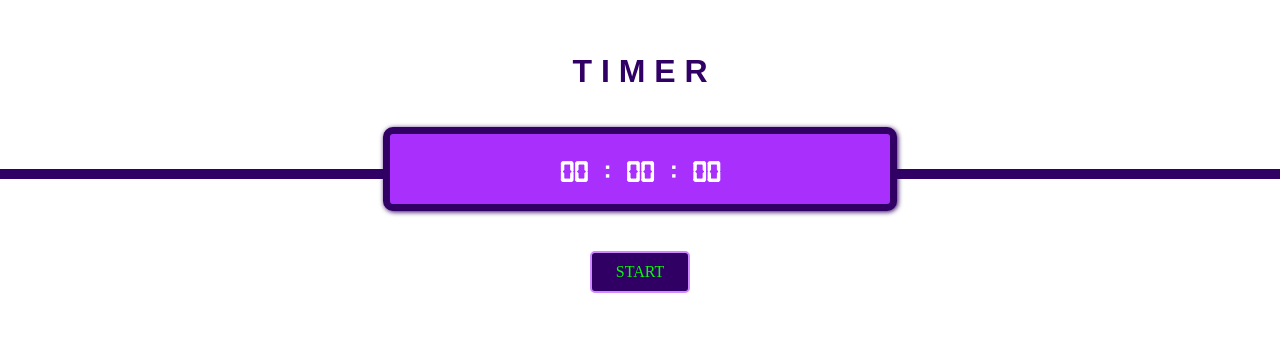
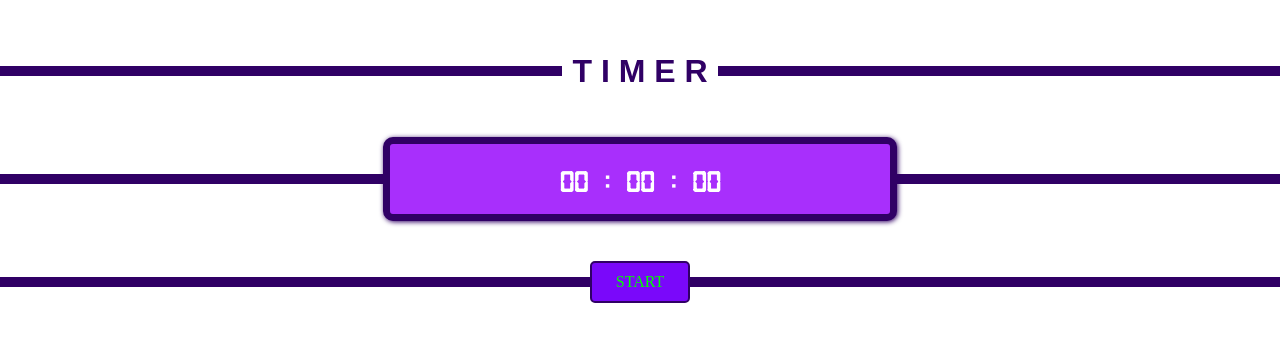
Before and after one commit to alirezamoon/timer, a React (Create React App) app: page / in a window 1280 px wide. Shown: the part 226-568 px from the top of the page. Built offline with nearby package versions, Linux system fonts and the light colour scheme.

Commit message:
new style

```diff
--- a/src/App.js
+++ b/src/App.js
@@ -5,7 +5,7 @@ const App = () => {
   return (
     <div className={classes.App}>
       <Timer />
-      <div className={classes.line}></div>
+
     </div>
   );
 }
--- a/src/App.module.css
+++ b/src/App.module.css
@@ -5,10 +5,3 @@
     height: 100vh;
     box-sizing: border-box;
 }
-
-.line {
-    position: absolute;
-    width: 100%;
-    border-bottom: 10px solid #300065;
-    z-index: -100;
-}
--- a/src/Components/Timer/Timer.js
+++ b/src/Components/Timer/Timer.js
@@ -60,18 +60,28 @@ class Timer extends React.Component {
 
         return (
             <div className={classes.Timer}>
+                <div className={classes.timeCard}>
                     <h1 className={classes.h1}>T I M E R</h1>
+                    <div className={classes.line}></div>
+                </div>
+                <div className={classes.timeCard}>
                     <p className={classes.time}>
                         <span>{this.state.hour < 10 ? `0${this.state.hour}` : this.state.hour}</span>&nbsp;:&nbsp;
                         <span>{this.state.minute < 10 ? `0${this.state.minute}` : this.state.minute}</span>&nbsp;:&nbsp;
                         <span>{this.state.second < 10 ? `0${this.state.second}` : this.state.second}</span>
                     </p>
+                    <div className={classes.line}></div>
+
+                </div>
+                <div className={classes.timeCard}>
                     <TimerControl
                         start={this.start}
                         stop={this.stop}
                         reset={this.reset}
                         started={this.state.started}
                         starting={this.state.starting} />
+                    <div className={classes.line}></div>
+                </div>
             </div>
         )
 
--- a/src/Components/Timer/Timer.module.css
+++ b/src/Components/Timer/Timer.module.css
@@ -12,6 +12,8 @@
   font-weight: bold;
   color: #300065;
   margin: 20px 0;
+  background-color: #fff;
+  padding: 10px;
 }
 .time {
   min-width: 500px;
@@ -33,3 +35,16 @@
   width: 45px;
   text-align: center;
 }
+
+.timeCard {
+  display: flex;
+  justify-content: center;
+  align-items: center;
+}
+
+.line {
+  position: absolute;
+  width: 100%;
+  border-bottom: 10px solid #300065;
+  z-index: -100;
+}
--- a/src/Components/Timer/TimerControl/TimerControl.module.css
+++ b/src/Components/Timer/TimerControl/TimerControl.module.css
@@ -1,12 +1,13 @@
 .TimerControl {
     margin: 20px 0;
+    /* background-color: #fff; */
 }
 
 
 .btn {
-    background-color: #300065;
-    border: 2px solid #D189FF;
-    color: #D189FF;
+    background-color: #7a08fa;
+    border: 2px solid #300065;
+    /* color: #D189FF; */
     /* border: none; */
     margin: 0 10px;
     padding: 10px 5px;
@@ -28,5 +29,5 @@
     color: #f00;
 }
 .warning{
-    color: rgb(255, 255, 0);
+    color: #FFFF00;
 }
```
Also changed, not shown: 1 other file (tests, documents, lock files or other folders). Lines whose indentation alone changed are shown as unchanged.
